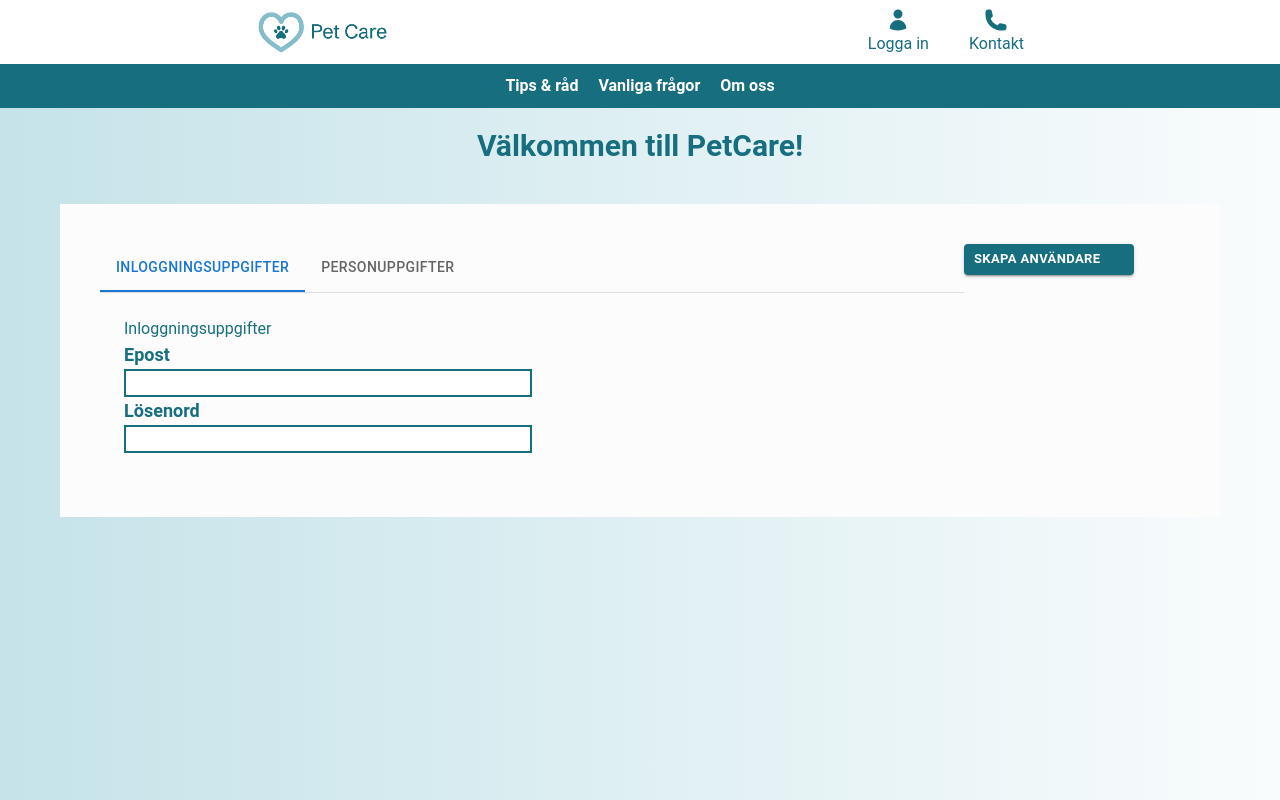
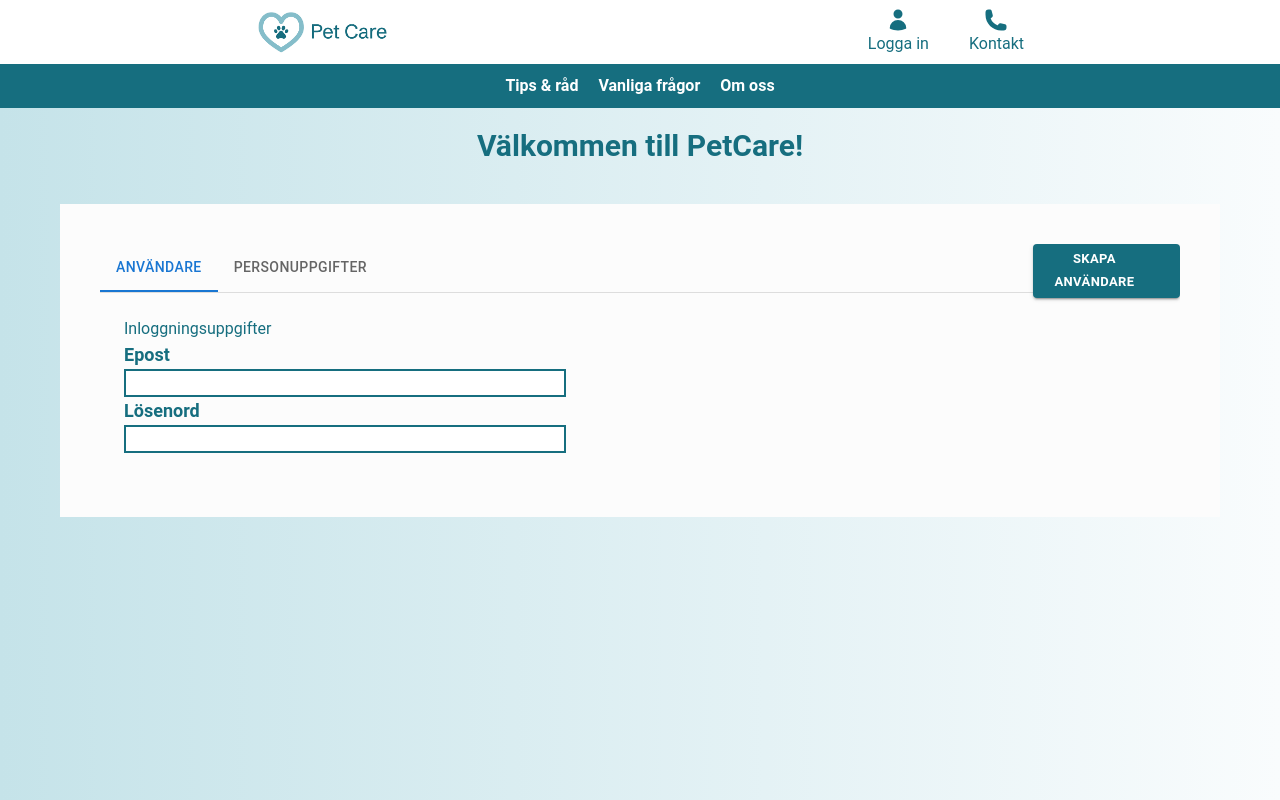
Before and after one commit to naathaliie/Nathalies-degree-project, a Next.js app in the folder pet-care/: page /users/new in a window 1280 px wide. Shown: the top 800 px of the page. Built offline with nearby package versions, Linux system fonts and the light colour scheme; some icons are missing.

Commit message:
added isLoading

```diff
--- a/pet-care/src/app/components/Forms/RegisterPetForm.tsx
+++ b/pet-care/src/app/components/Forms/RegisterPetForm.tsx
@@ -26,6 +26,7 @@ const RegisterPetForm = ({ setSuccessAddNewPet }: RegisterPetFormProps) => {
 
   //Validering av inputfälten
   const [errors, setErrors] = useState<{ [key: string]: string }>({});
+  const [isLoading, setIsLoading] = useState<boolean>(false);
   const [speciesInput, setSpeciesInput] = useState<ChoosablePets>(
     selectedPet ? selectedPet : choosablePetsArray[0]
   );
@@ -36,6 +37,7 @@ const RegisterPetForm = ({ setSuccessAddNewPet }: RegisterPetFormProps) => {
   const submit = (e: React.FormEvent) => {
     e.preventDefault();
     setErrors({});
+    setIsLoading(true);
 
     if (currentUser) {
       const newPet: Pet = {
@@ -56,19 +58,19 @@ const RegisterPetForm = ({ setSuccessAddNewPet }: RegisterPetFormProps) => {
             newErrors[error.path[0]] = error.message;
           }
         });
-
+        setIsLoading(false);
         setErrors(newErrors);
         setSaveButtonState(false);
         return;
       }
 
-      dispatch(addNewPet(newPet));
-
-      setSaveButtonState(true);
-
-      dispatch(removeSelectedPet());
-
-      router.push(`/users/myPets/${newPet._id}`);
+      setTimeout(() => {
+        dispatch(addNewPet(newPet));
+        setIsLoading(false);
+        setSaveButtonState(true);
+        dispatch(removeSelectedPet());
+        router.push(`/users/myPets/${newPet._id}`);
+      }, 1500);
     }
     return null;
   };
@@ -144,6 +146,7 @@ const RegisterPetForm = ({ setSuccessAddNewPet }: RegisterPetFormProps) => {
           label="Registrera"
           state={SaveButtonState}
           setState={setSaveButtonState}
+          loading={isLoading}
           onClick={submit}
         />
       </form>
--- a/pet-care/src/app/components/RegistrationTabPanel.tsx
+++ b/pet-care/src/app/components/RegistrationTabPanel.tsx
@@ -43,6 +43,7 @@ function a11yProps(index: number) {
 
 export default function RegistrationTabPanel() {
   const [errors, setErrors] = useState<{ [key: string]: string }>({});
+  const [isLoading, setIsLoading] = useState<boolean>(false);
 
   const [emailInput, setEmailInput] = useState("");
   const [passwordInput, setPasswordInput] = useState("");
@@ -67,6 +68,7 @@ export default function RegistrationTabPanel() {
   const submit = (e: React.FormEvent) => {
     e.preventDefault();
     setErrors({});
+    setIsLoading(true);
 
     const newUser: User = {
       _id: uuidv4(),
@@ -100,28 +102,30 @@ export default function RegistrationTabPanel() {
         }
       });
       setErrors(newErrors);
+      setIsLoading(false);
       setSaveButtonState(false);
       return;
     }
 
     dispatch(addNewUser(newUser));
     dispatch(setCurrentUser(newUser));
-    setSaveButtonState(true);
     setTimeout(() => {
+      setIsLoading(false);
+      setSaveButtonState(true);
       router.push("/users");
-    }, 5000);
+    }, 2000);
   };
 
   return (
-    <div className="flex">
-      <Box sx={{ width: "80%" }}>
+    <div className="flex flex-col sm:flex-row overflow-auto">
+      <Box sx={{ width: "100%" }}>
         <Box sx={{ borderBottom: 1, borderColor: "divider" }}>
           <Tabs
             value={value}
             onChange={handleChange}
             aria-label="registrate tabs"
           >
-            <Tab label="Inloggningsuppgifter" {...a11yProps(0)} />
+            <Tab label="Användare" {...a11yProps(0)} />
             <Tab label="Personuppgifter" {...a11yProps(1)} disabled={false} />
           </Tabs>
         </Box>
@@ -232,6 +236,7 @@ export default function RegistrationTabPanel() {
           size="small"
           endIcon={<CheckIcon />}
           onClick={submit}
+          loading={isLoading}
         />
       </div>
     </div>
```
